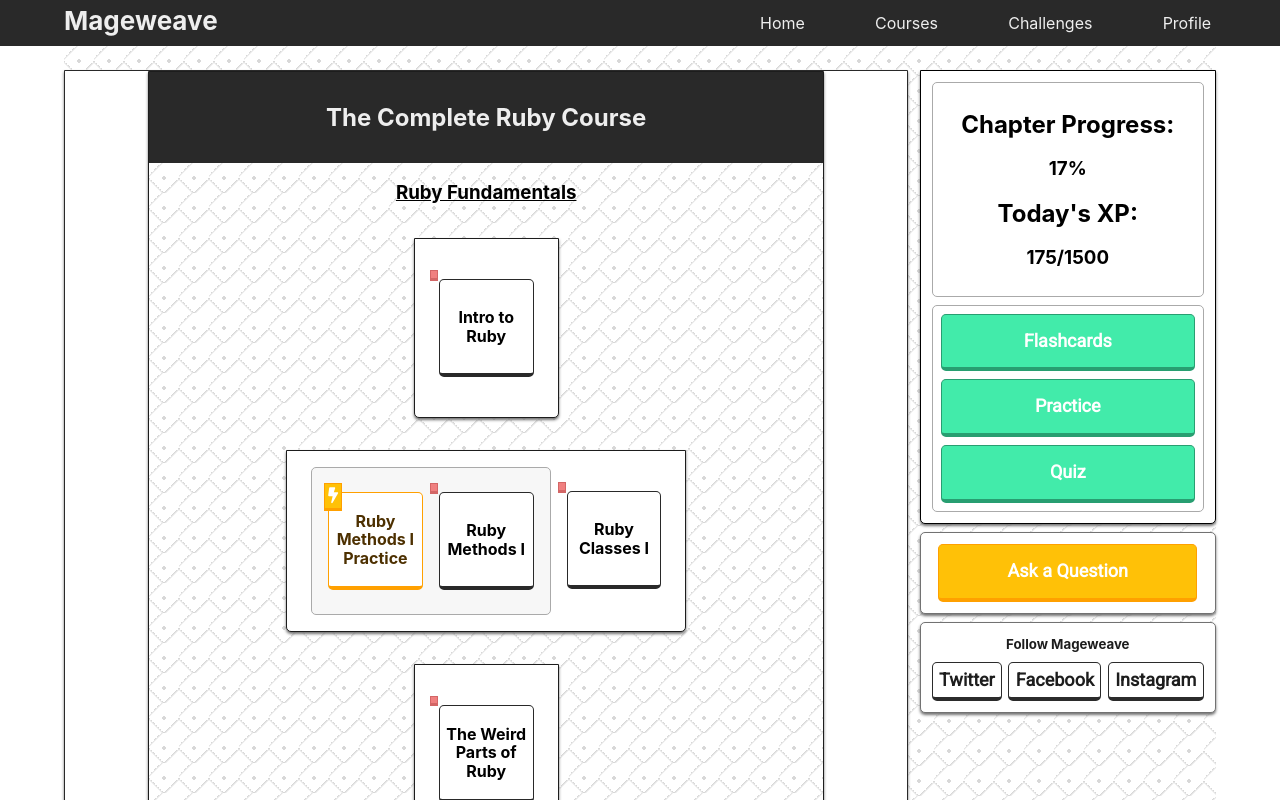
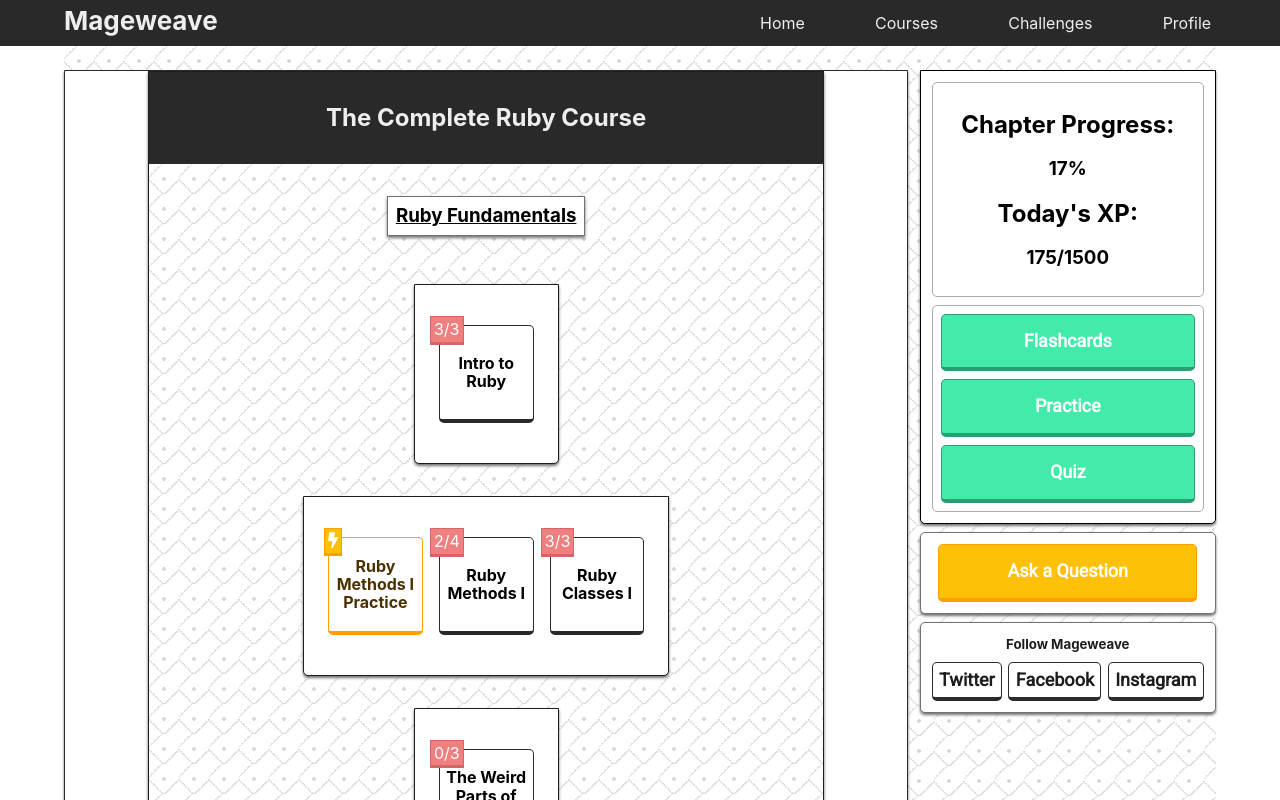
Before and after one commit to KevinKra/mageweave, a React (Create React App) app: page /courses/ruby in a window 1280 px wide. Shown: the top 800 px of the page. Built offline with nearby package versions, Linux system fonts and the light colour scheme.

Commit message:
Extract raw course data into unique components

```diff
--- a/src/pages/CoursePage/CoursePage.js
+++ b/src/pages/CoursePage/CoursePage.js
@@ -1,9 +1,7 @@
 import React, { Component } from 'react'
 import NavBar from '../../components/NavBar/NavBar';
-import LessonLink from '../../components/CourseOverview/LessonLink/LessonLink';
-import PracticeLink from '../../components/CourseOverview/PracticeLink/PracticeLink';
-import TestLink from '../../components/CourseOverview/TestLink/TestLink';
 import SupportTool from '../../components/CourseOverview/SupportTool/SupportTool';
+import Overview from '../../components/CourseOverview/Overview/Overview';
 import "./CoursePage.scss";
 
 export default class CoursePage extends Component {
@@ -12,44 +10,7 @@
       <section className="CoursePage">
         <NavBar />
         <article className="course-page-content">
-            <section className="course-overview">
-              <div className="course-section">
-                <h2 className="main-title">The Complete Ruby Course</h2>
-                <div className="chapter-container">
-                  <h3 className="chapter-title">Ruby Fundamentals</h3>
-                  <div className="sub-chapter-level">
-                    <LessonLink name="Intro to Ruby" widget="3/3"/>
-                  </div>
-                  <div className="sub-chapter-level">
-                    <div className="sibling-topics">
-                      <PracticeLink name="Ruby Methods I Practice" />
-                      <LessonLink name="Ruby Methods I" widget="2/4"/>
-                    </div>
-                    <LessonLink name="Ruby Classes I" widget="0/3"/>
-                  </div>
-                  <div className="sub-chapter-level">
-                    <LessonLink name="The Weird Parts of Ruby" widget="0/3" />
-                  </div>
-                  <div className="sub-chapter-level">
-                    <div className="sibling-topics">
-                      <PracticeLink name="Ruby Methods II/III Practice"/>
-                      <LessonLink name="Ruby Methods III" widget="0/3"/>
-                      <LessonLink name="Ruby Methods II" widget="0/3"/>
-                    </div>
-                    <LessonLink name="Ruby Classes II" widget="0/3"/>
-                  </div>
-                  <div className="sub-chapter-level">
-                    <TestLink name="Ruby Fundamentals Test"/>
-                  </div>
-                </div>
-                <div className="chapter-container">
-                  <p>Chapter Title</p>
-                </div>
-                <div className="chapter-container">
-                  <p>Chapter Title</p>
-                </div>
-              </div>
-            </section>
+            <Overview data={this.props.course}/>
             <div className="sticky-wrapper">
               <SupportTool />
             </div>
--- a/src/pages/CoursePage/CoursePage.scss
+++ b/src/pages/CoursePage/CoursePage.scss
@@ -10,52 +10,6 @@
     grid-template-rows: 1fr 1fr 1fr;
     grid-gap: $grid-gap-1;
   }
-  .course-overview {
-    @include card-template-1;
-    grid-column: 1 / 2;
-    grid-row: 1 / 4;
-    border: 1px solid $background-dark;
-  }
-  .course-section {
-    @include card-template-1;
-    margin: 0 auto;
-    width: 80%;
-    border: 1px solid $font-dark;
-    background-color: $color-light;
-  }
-  .main-title {
-    @include background-dark;
-    margin: 0;
-    padding: 2rem;
-  }
-  .chapter-title {
-    // font-family: $font-body;
-    text-decoration: underline;
-  }
-  .chapter-container {
-    @include background-pattern-1;
-    display: flex;
-    flex-direction: column;
-    align-items: center;
-    margin-bottom: 1rem;
-    border-bottom: 5px solid rgb(165, 165, 165);
-  }
-  .sub-chapter-level {
-    @include card-template-1;
-    display: flex;
-    justify-content: space-evenly;
-    margin: 1rem;
-    padding: 1rem;
-    border: 1px solid $font-dark;
-  }
-  .sibling-topics {
-    display: flex;
-    border: 1px solid $border-light;
-    background-color: $background-light;
-    border-radius: 5px;
-    padding: 0 0.5rem;
-    margin: 0 0.5rem;
-  }
   .sticky-wrapper {
     position: sticky;
     top: 4.2rem;
```
